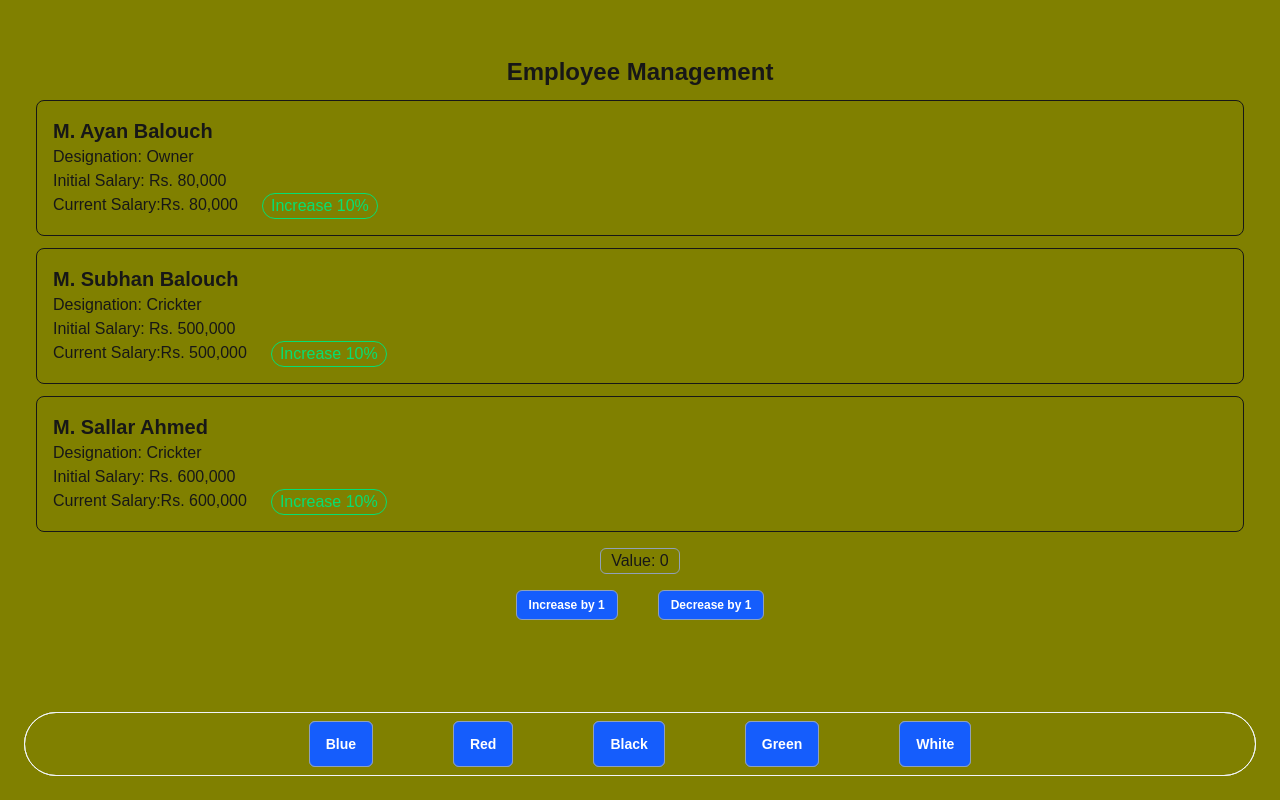
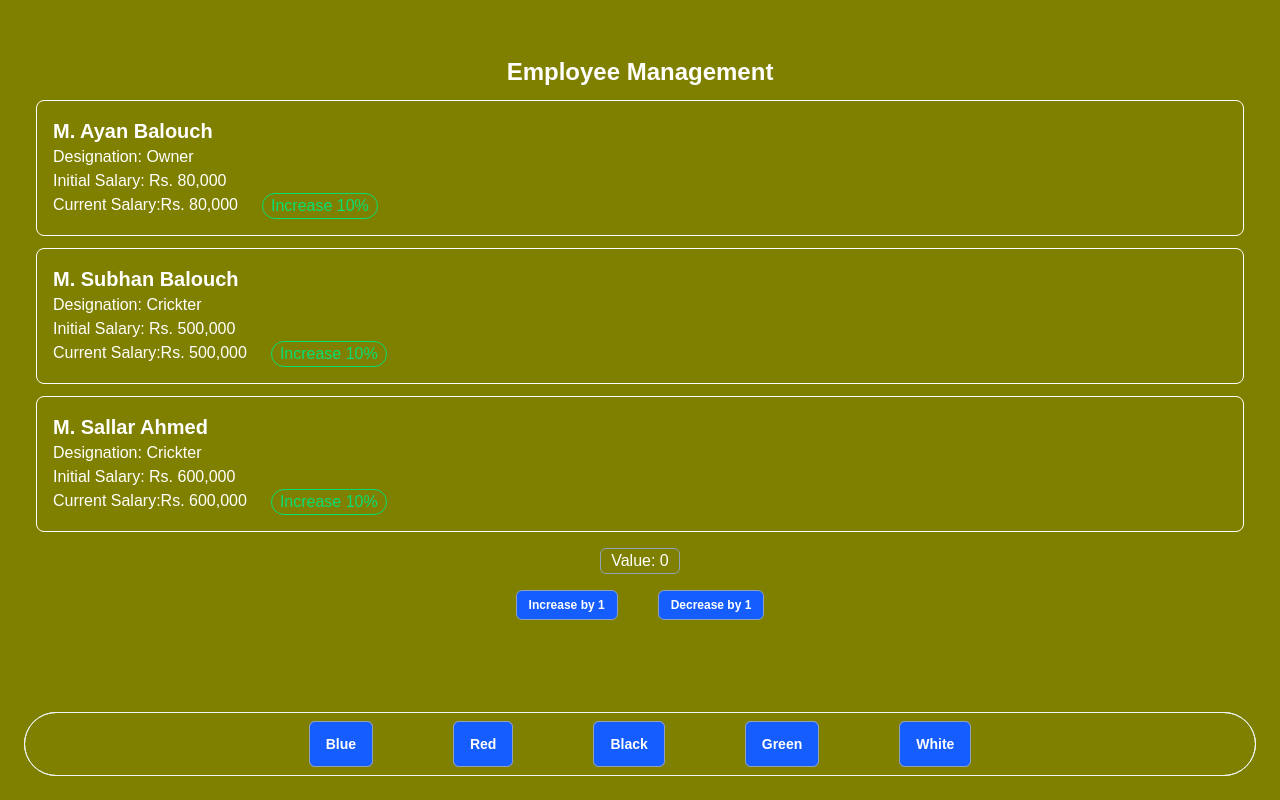
Before and after one commit to DilsherB/Frontend-React-Next.js-TypeScript, a Next.js app: page / in a window 1280 px wide. Built offline with nearby package versions, Linux system fonts and the light colour scheme.

Commit message:
implementation of foreground color or text color in the theme changer.

```diff
--- a/app/ThemeChanger.tsx
+++ b/app/ThemeChanger.tsx
@@ -4,25 +4,25 @@ import { Button } from "../components/Button";
 import { useTheme } from "./ThemeProvider";
 
 function ThemeChanger () {
-  const {setColor} = useTheme();
+  const {setColor, setFColor} = useTheme();
 
   return (
     <div className="flex fixed bottom-0 left-0 right-0 justify-center m-6 px-6 bg-transparent border border-slate-100 rounded-4xl">
       <div className="flex gap-20 px-4 py-2 rounded-2xl" >
 
-          <Button onClick={() => setColor("blue")}>
+          <Button onClick={() => {setColor("blue"); setFColor("white")}}>
             Blue
           </Button>
-          <Button onClick={() => setColor("red")}>
+          <Button onClick={() => {setColor("red"); setFColor("white")}}>
             Red
           </Button>
-          <Button  onClick={() => setColor("black")}>
+          <Button  onClick={() => {setColor("black"); ; setFColor("white")}}>
             Black
           </Button>
-          <Button  onClick={() => setColor("green")}>
+          <Button  onClick={() => {setColor("green"); ; setFColor("black")}}>
             Green
           </Button>
-          <Button onClick={() => setColor("white")}>
+          <Button onClick={() => {setColor("white"); ; setFColor("black")}}>
             White
           </Button>
         </div>
--- a/app/ThemeProvider.tsx
+++ b/app/ThemeProvider.tsx
@@ -4,16 +4,19 @@ import { ReactNode, useContext, useState, createContext } from "react";
 
 interface ThemeContextType {
   color: string;
+  fColor: string;
   setColor: (color: string) => void;
+  setFColor: (fColor: string) => void;
 }
 
 const ThemeContext = createContext<ThemeContextType | undefined>(undefined);
 
 export function ThemeProvider({ children }: { children: ReactNode }) {
   const [color, setColor] = useState("olive");
+  const [fColor, setFColor] = useState("white")
   return (
-    <ThemeContext.Provider value={{ color, setColor }}>
-      <div className="min-h-screen duration-200" style={{ background: color }}>
+    <ThemeContext.Provider value={{ color, setColor, fColor, setFColor }}>
+      <div className="min-h-screen duration-200" style={{ backgroundColor: color, color: fColor }}>
         {children}
       </div>
     </ThemeContext.Provider>
```
